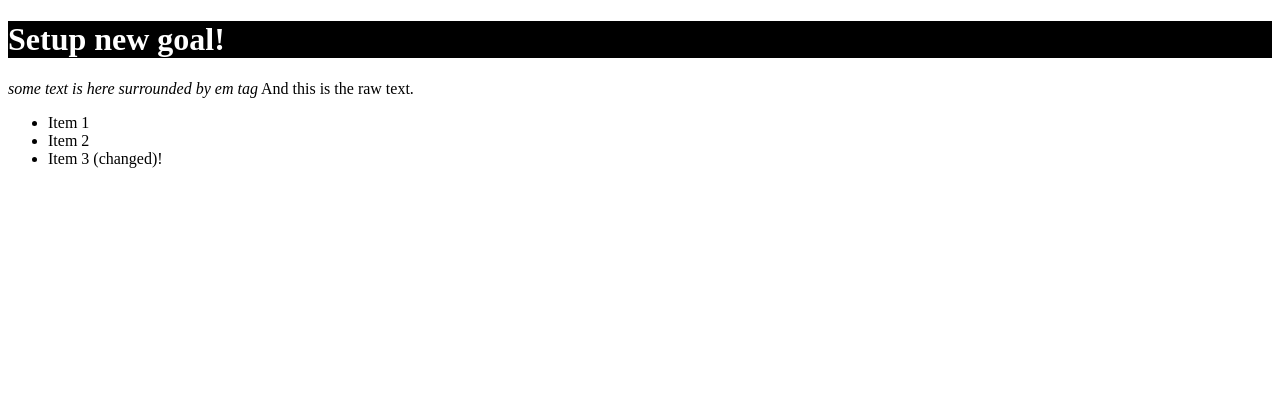
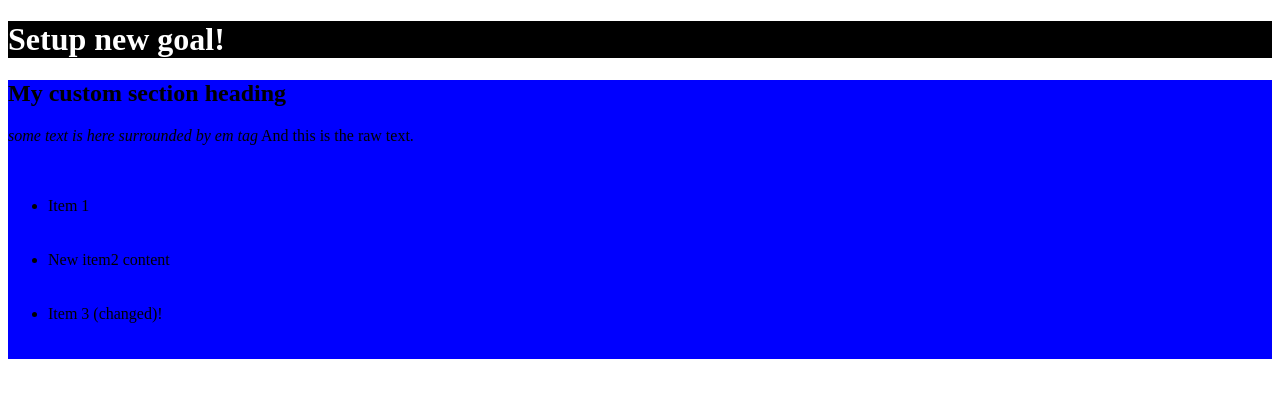
Before and after one commit to isnastish/fastAPI-app, a FastAPI app: page /assignments/adding-elements in a window 1280 px wide. Shown: the top 398 px of the page. Run offline with FastAPI, Linux system fonts and the light colour scheme.

Commit message:
traversing DOM

```diff
--- a/main.py
+++ b/main.py
@@ -115,6 +115,7 @@ async def assignment_add_elements(req: Request):
         request=req, name="adding_elements.html",
         context={
             "Title": "Adding Elements",
+            "SectionHeading": "My custom section heading",
         },
     )
 
--- a/templates/adding_elements.html
+++ b/templates/adding_elements.html
@@ -7,21 +7,38 @@
     <meta charset="UTF-8" />
     <meta name="viewport" content="width=device-width, initial-scale=1.0" />
     <title> {{Title}} </title>
+    <style>
+        .red-bg {
+            background-color:bisque;
+            color: brown;
+        }
+
+        .visible {
+            display: block;
+        }
+
+        .invisible {
+            display: none;
+        }
+    </style>
 </head>
 
 <!-- html main body -->
 
 <body>
     <h1 id="main-title" style="color: white; background-color: black;">Goal</h1>
+    <section class="red-bg">
+        <h2> {{SectionHeading}} </h2>
         <p>
             <em>some text is here surrounded by em tag</em>
             And this is the raw text.
         </p>
-    <ul>
+        <ul style="white-space: pre;">
             <li>Item 1</li>
             <li class="list-item">Item 2</li>
             <li class="list-item">Item 3 (changed)!</li>
         </ul>
+    </section>
     <script>
         function solve() {
             console.log("solving...");
@@ -32,11 +49,75 @@
 
             h1Tag.textContent = "Setup new goal!";
             console.log("text context after it has been changed: " + h1Tag.textContent);
+
+            // query list-item
+            // which is a class name
+            // ul tag has children, which are three li nodes
+            const listItem = document.querySelector(".list-item");
+            console.log(listItem);
+
+            const ulTag = document.querySelector("ul");
+            console.log(ulTag.children);
+
+            const item1 = ulTag.children.item(1);
+            console.log(item1);
+            console.log("item's text content: " + item1.textContent);
+
+            // changing text content
+            item1.textContent = "New item2 content";
+            console.log("updated text content: " + item1.textContent);
+
+            // access children by subscript
+            console.log(item1.children[2]);
+
+            // access parent node
+            const parent = ulTag.parentNode;
+            console.log(parent);
+
+            // get child node of the p tag
+            const pTag = document.querySelector("p");
+            const children = pTag.children;
+            const emChild = children.item(0);
+
+            console.log("em text content: " + emChild.textContent);
+
+            // select element, selects the first element
+            const liFirst = document.querySelector("li");
+            console.log(liFirst);
+
+            // selecting parent element
+            const ulNode = liFirst.parentNode;
+            const closestBodyElement = liFirst.closest("body");
+
+            console.log(closestBodyElement);
+
+            // selecting sibling elements
+            // <p> tag
+            const pSibling = ulTag.previousSibling;
+            console.log(pSibling.textContent);
+            // next sibling is a script
+            const nextSibling = ulTag.nextSibling;
         }
 
         console.log("before calling solve() func;");
         solve();
         console.log("after calling solve() func;");
+
+        function operateOnSection() {
+            console.log("inside operateOnSection();");
+            // selecting the section
+            const section = document.querySelector("section");
+            const prevBgColor = section.style.backgroundColor;
+            section.style.backgroundColor = "blue";
+            section.style.color = prevBgColor;
+
+            // reset everything
+            section.className = "";
+        }
+
+        console.log("before calling operateOnSection();");
+        operateOnSection();
+        console.log("after calling operateOnSection();");
     </script>
 </body>
 
```
Lines whose indentation alone changed are shown as unchanged.
